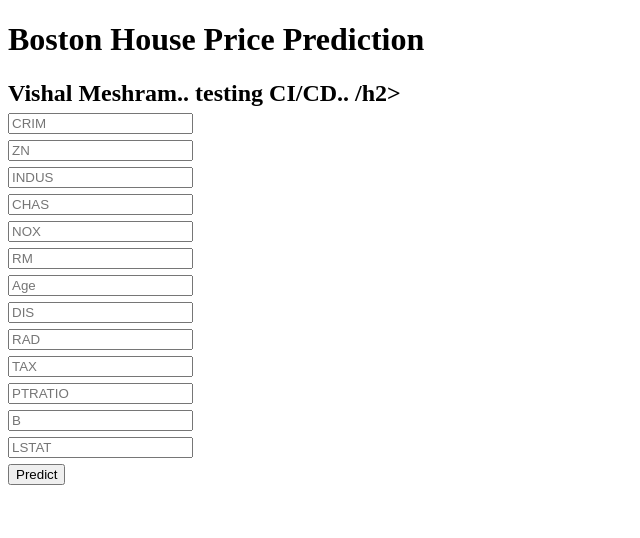
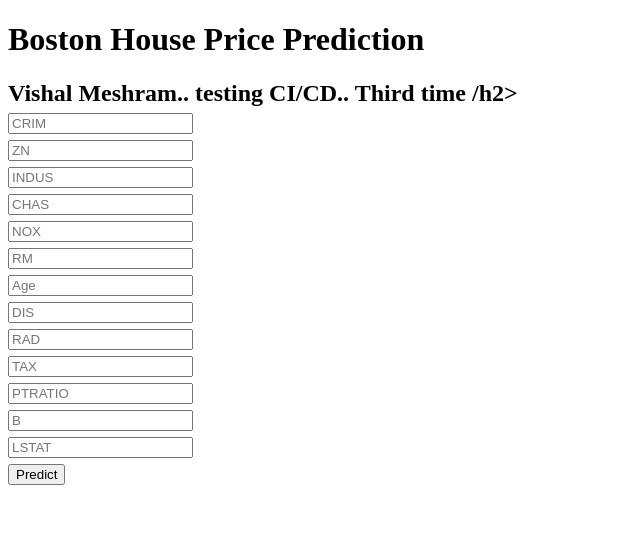
Before and after one commit to vishal-meshram/CI-CD_Demo, a Flask app: page / in a window 1280 px wide. Shown: the top 538 px of the page, without its empty margins (0-640 px from the left). Run offline with Flask 2, Linux system fonts and the light colour scheme; parts of the project's set-up code (start-up, migrations or seed data) failed here and were passed over.

Commit message:
updated html file third time

```diff
--- a/templates/home.html
+++ b/templates/home.html
@@ -15,7 +15,7 @@
 <body>
  <div class="login">
 	<h1>Boston House Price Prediction</h1>
-	<h2> Vishal Meshram.. testing CI/CD.. /h2>
+	<h2> Vishal Meshram.. testing CI/CD.. Third time /h2>
 
      <!-- Main Input For Receiving Query to our ML -->
     <form action="{{ url_for('predict')}}"method="post">
```
